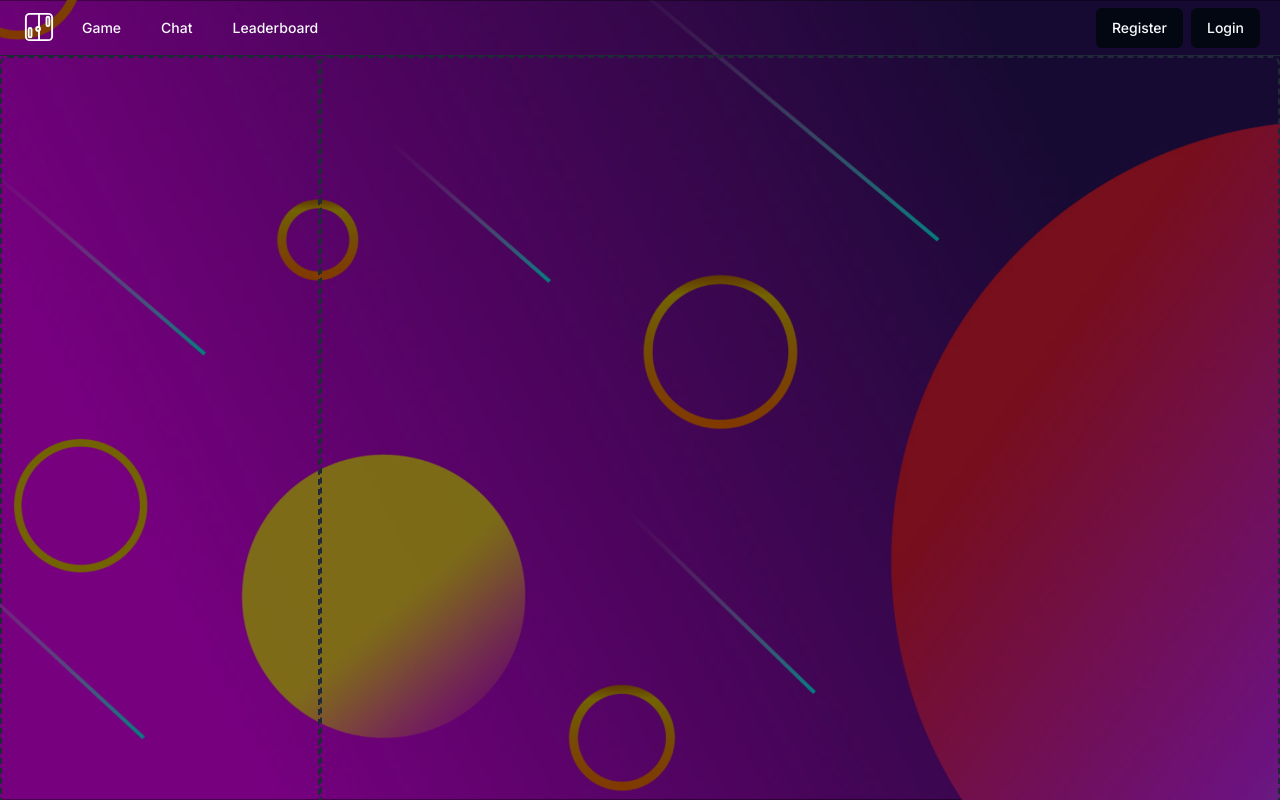
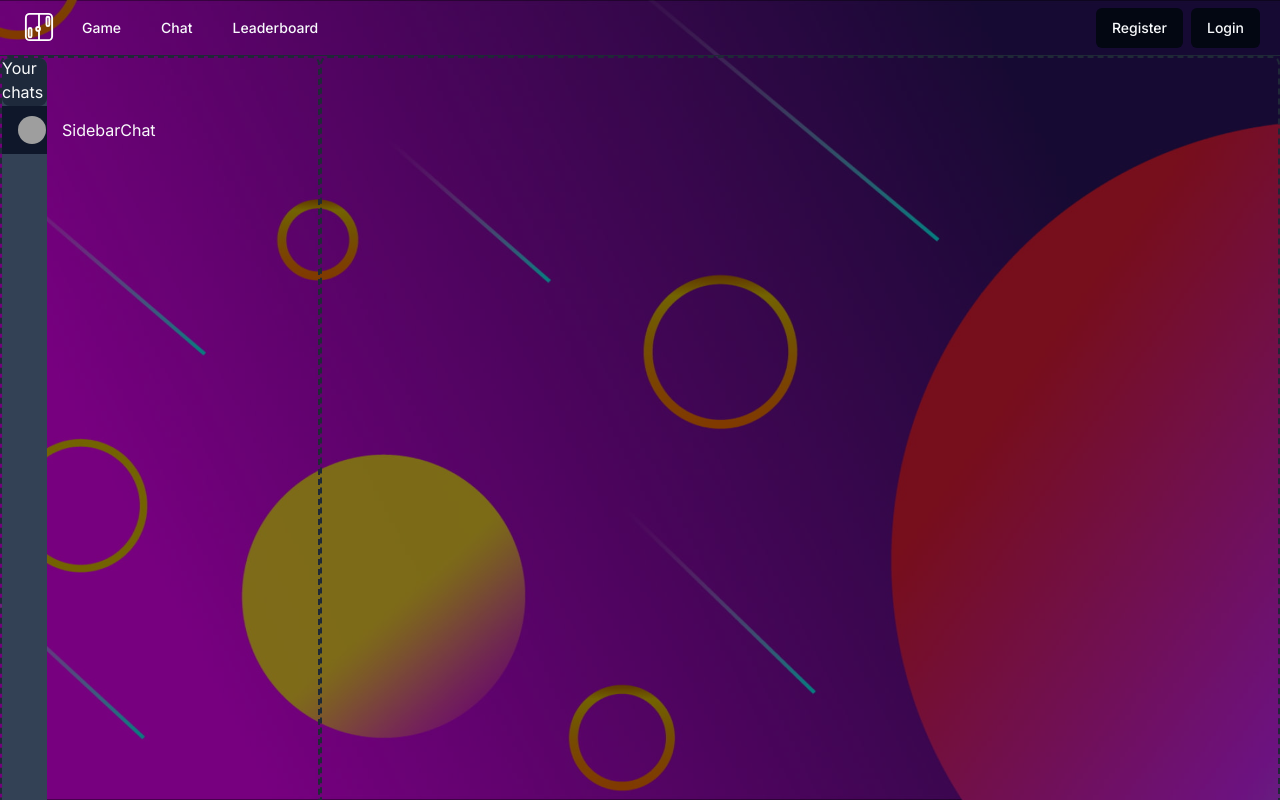
Before and after one commit to thetranscendenceteam/ft_transcendence, a Next.js app in the folder src/front/: page / in a window 1280 px wide. Shown: the top 800 px of the page. Built offline with nearby package versions, Linux system fonts and the light colour scheme; no server answers; grey boxes are pictures that could not be loaded.

Commit message:
Temp commit

```diff
--- a/src/front/src/components/chat.tsx
+++ b/src/front/src/components/chat.tsx
@@ -1,8 +1,30 @@
-import React from 'react'
+"use client";
+import Sidebar from "@/components/chat/sidebar"
+import React, { useEffect } from 'react'
 
 export const Chat = (props : {}) => {
+  let chats = null
+
+  useEffect(() => {
+    // Fetch data on the client side
+    // const fetchData = async () => {
+    //   try {
+    //     const response: User | any = await getUser(code); // Replace with your API route
+    //     if (!response.error) {
+    //     //  setData(response);
+    //       window.sessionStorage.setItem("user", JSON.stringify(response));
+    //       updateUser(response);
+    //       router.push('/');
+    //     }
+    //   } catch (error) {
+    //     console.error('Error fetching user data:', error);
+    //   }
+    // };
+  })
   return (
-    <div className="h-full flex items-center justify-center border-2 border-dashed rounded-lg">
+    <div className="h-full grid grid-cols-7 grid-rows-1 items-center justify-center border-2 border-dashed rounded-lg">
+      <Sidebar>
+      </Sidebar>
       <h1> Chat </h1>
     </div>
   )
--- /dev/null
+++ b/src/front/src/components/chat/sidebar.tsx
@@ -0,0 +1,28 @@
+import React from 'react'
+import { Avatar, AvatarFallback, AvatarImage } from '../ui/avatar';
+
+function Sidebar() {
+  return (
+    <div className='h-full flex flex-col rounded-lg bg-slate-700'>
+      <div className='bg-slate-800 h-12 rounded-lg flex items-center justify-center'>
+        <h1 className='mb-1'>Your chats</h1>
+      </div>
+      <SidebarChat/>
+
+    </div>
+  )
+}
+
+function SidebarChat() {
+  return (
+    <div className='h-12 bg-slate-900 flex items-center justify-start'>
+      <Avatar className='h-7 w-7 ml-4 mr-4'>
+        <AvatarImage src="https://avatars.githubusercontent.com/u/11646882" />
+        <AvatarFallback>LOL</AvatarFallback>
+      </Avatar>
+      SidebarChat
+    </div>
+  )
+}
+
+export default Sidebar;
```
